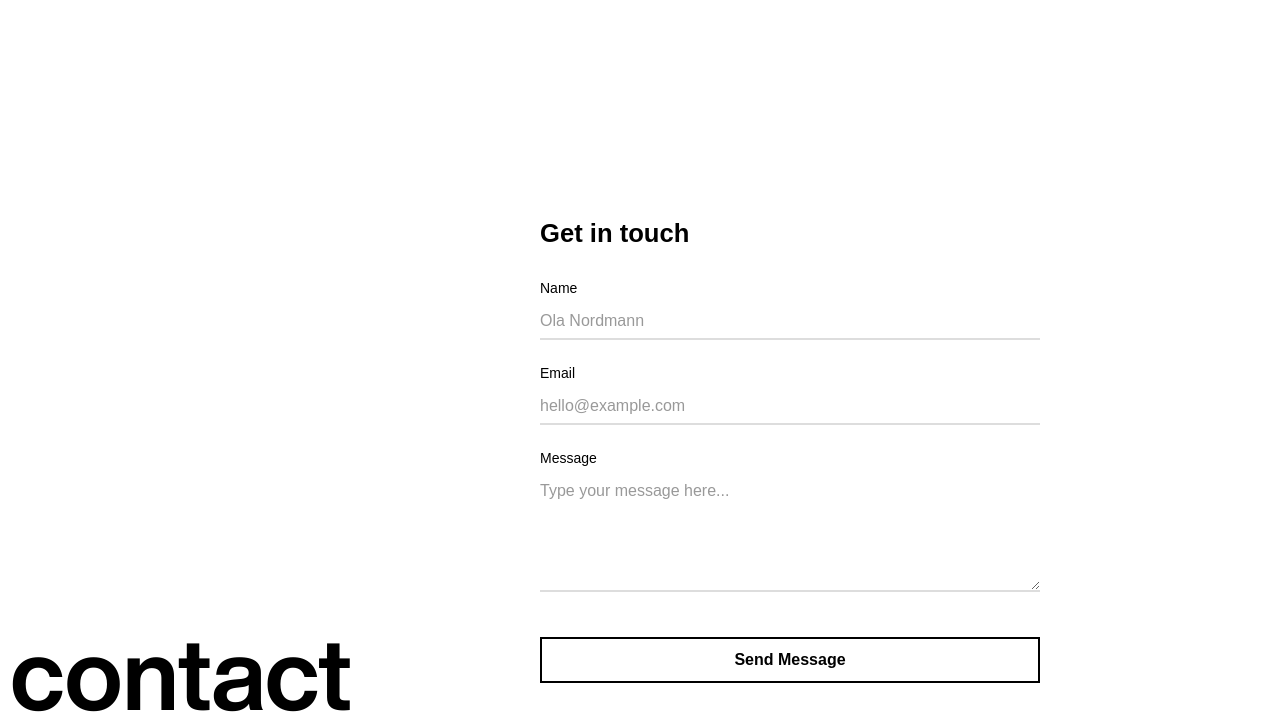
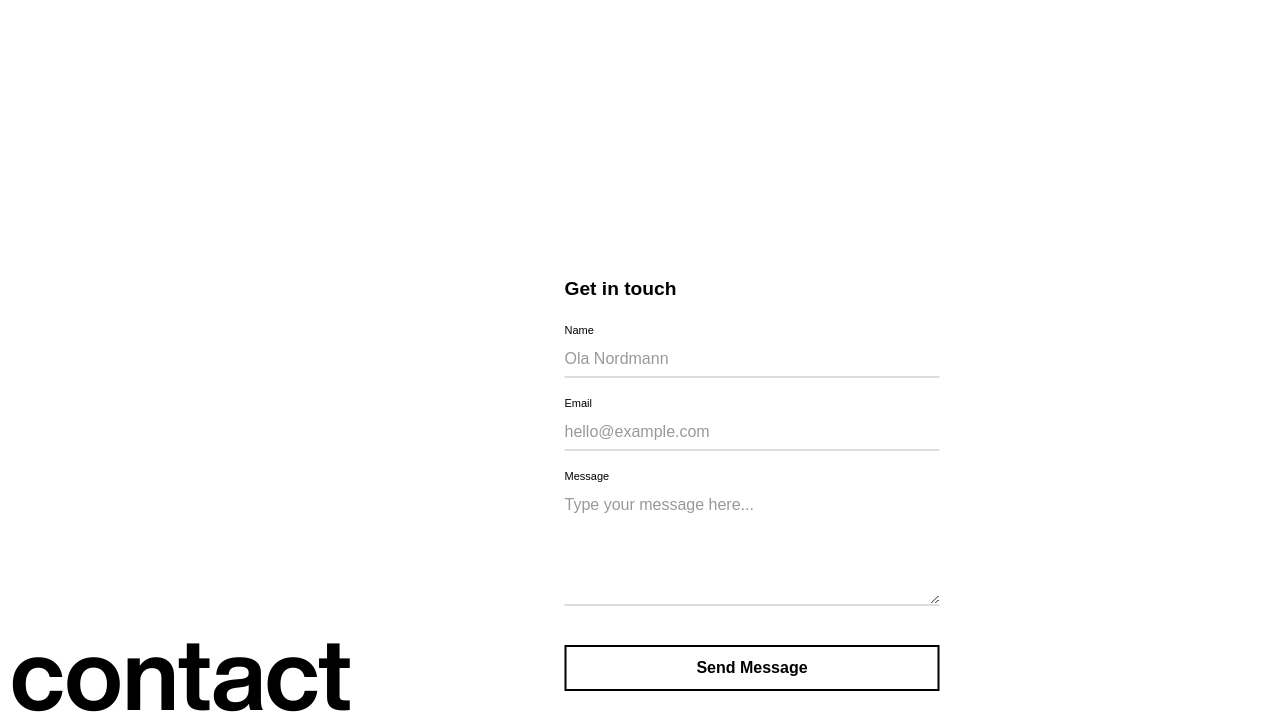
Before and after one commit to Erik0810/Portfolio, a Flask app: page /contact in a window 1280 px wide. Shown: the part 77-800 px from the top of the page. Run offline with Flask 3, Linux system fonts and the light colour scheme.

```diff
--- a/static/css/style.css
+++ b/static/css/style.css
@@ -281,7 +281,7 @@ a:hover {
 
 .content-box {
     background: white;
-    padding: 2rem;
+    padding: 2rem 2rem 0.75rem 2rem;
     border-radius: 0.5rem;
 }
 
@@ -297,14 +297,13 @@ a:hover {
     background: white;
     padding: 2rem;
     border-radius: 0.5rem;
-
 }
 
 .education-header {
     display: flex;
     align-items: center;
-    gap: 1rem;
-    margin-bottom: 1.5rem;
+    gap: 0.5rem;
+    margin-bottom: 0.75rem;
 }
 
 .education-header ion-icon {
--- a/templates/contact.html
+++ b/templates/contact.html
@@ -3,38 +3,37 @@
 {% block content %}
 <style>
     .contact-container {
-        width: 500px;
+        width: 375px;  /* 25% smaller from 500px */
         position: fixed;
         bottom: 10px;
-        /* Position halfway between right edge and the end of the "contact" text */
-        left: 50%; /* Position from left instead of right for more predictable centering */
-        transform: translateX(calc(-50% + 120px)); /* Increased offset to move form further right */
+        left: 50%;
+        transform: translateX(calc(-50% + 90px)); /* Adjusted offset to maintain relative position */
         z-index: 1;
         padding: 0;
         margin: 0;
     }
     .contact-form {
-        padding: 30px;
+        padding: 22px; /* 25% smaller from 30px */
         background: transparent;
         width: 100%;
     }
     .form-group {
-        margin-bottom: 25px;
+        margin-bottom: 19px; /* 25% smaller from 25px */
         position: relative;
         width: 100%;
     }
     .form-header {
-        font-size: 1.6rem;
-        margin-bottom: 2rem;
+        font-size: 1.2rem; /* 25% smaller from 1.6rem */
+        margin-bottom: 1.5rem; /* 25% smaller from 2rem */
         font-family: Arial, sans-serif;
         color: black;
     }
     .form-label {
         display: block;
-        margin-bottom: 8px;
+        margin-bottom: 6px; /* 25% smaller from 8px */
         color: black;
         font-family: Arial, sans-serif;
-        font-size: 14px;
+        font-size: 11px; /* 25% smaller from 14px */
         width: 100%;
     }
     .form-group input,
```
